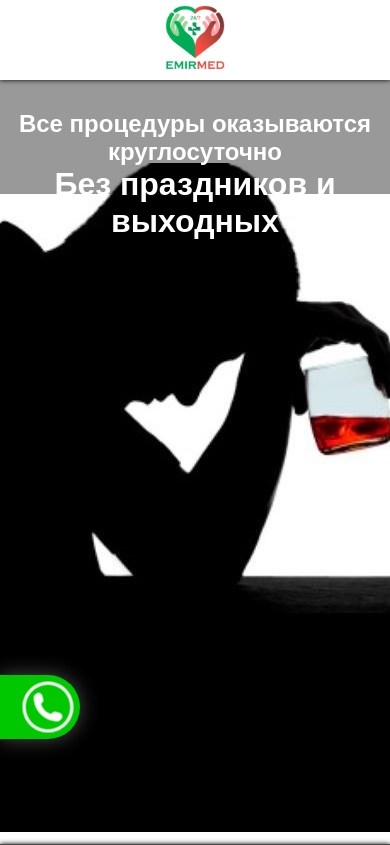
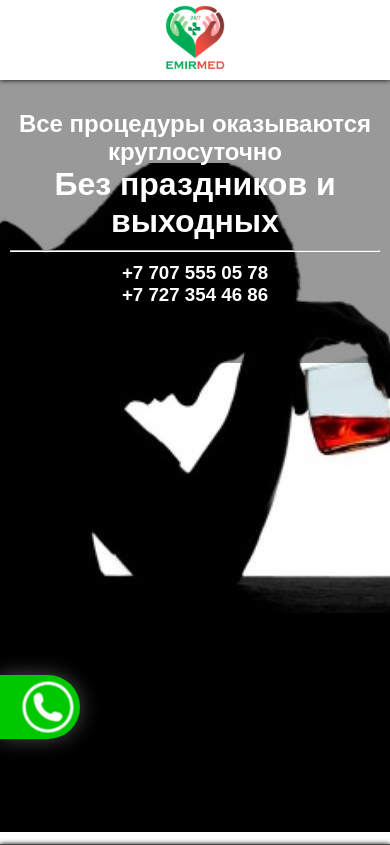
Before and after one commit to webnetkz/euroclinic, a PHP site: page / in a window 390 px wide. Shown: the top 845 px of the page. Run offline with PHP 8.4, Linux system fonts and the light colour scheme.

Commit message:
update style form for mobile divice

```diff
--- a/index.php
+++ b/index.php
@@ -58,7 +58,10 @@
 
                 <div class="meddleText">
                     <h2>Все процедуры оказываются круглосуточно</h2>
-                    <h2 style="font-size: 2em;">Без праздников и выходных</h2>
+                    <h1 style="font-size: 2em;">Без праздников и выходных</h1>
+                        <hr style="border-color: rgb(255, 255, 255); margin: 10px;">
+                    <h3>+7 707 555 05 78</h3>
+                    <h3>+7 727 354 46 86</h3>
                 </div>
 
 
--- a/public/styles/mobileStyle.css
+++ b/public/styles/mobileStyle.css
@@ -9,10 +9,16 @@
 
     div.meddleText {
         width: 100%;
-        left: 0;
+        height: 30%;
     }
 
     div#content {
         background: url(/public/img/bgm.jpg) no-repeat;
     }
+
+    form#formPhone {
+        left: 5%;
+        height: 35%;
+        width: 90%;
+    }
 }
--- a/public/styles/style.css
+++ b/public/styles/style.css
@@ -224,8 +224,8 @@ div.meddleText {
     padding-top: 2em;
     background-color: rgba(0, 0, 0, 0.4);
     color: rgb(255, 255, 255);
-    width: 40%;
-    height: 10%;
+    width: 35%;
+    height: 15%;
     text-align: center;
     margin-top: 20%;
 }
```
